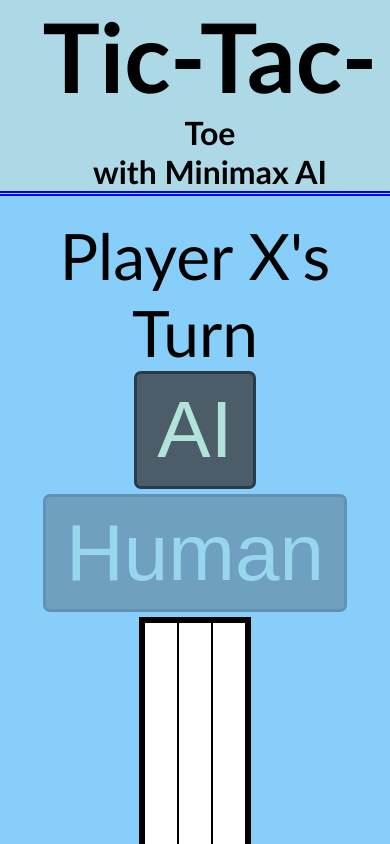
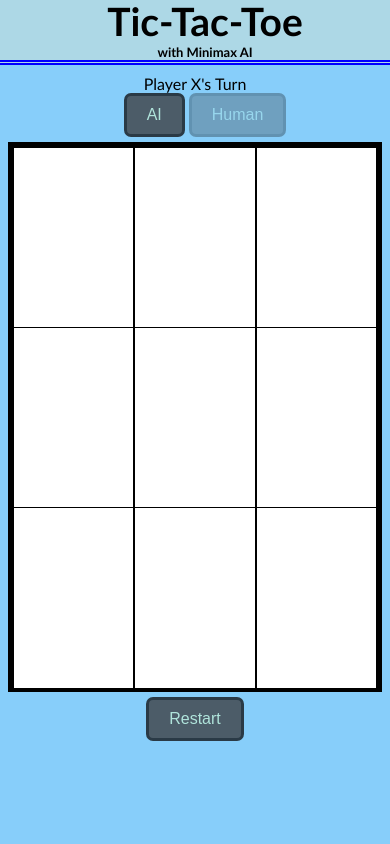
Before and after one commit to MattMacMaster/TicTacToeAI, a plain HTML site: page index.html in a window 390 px wide. Shown: the top 844 px of the page. Drawn offline with Linux system fonts and the light colour scheme.

Commit message:
Mobile Freindly

```diff
--- a/index.html
+++ b/index.html
@@ -14,7 +14,7 @@
         <br />with Minimax AI
     </h1>
     <div class="message" id="message"> Player X's Turn</div>
-    <div style="text-align: center;">
+    <div style="text-align: center; margin-left: 20px;">
         <button class="AI-button" id="ai" data-value=1>AI</button>
         <button class="AI-button" id="human" data-value=0>Human</button>
     </div>
--- a/styles.css
+++ b/styles.css
@@ -11,6 +11,7 @@ html {
     text-align: center;
     display: grid;
     grid-template-columns: repeat(3, 1fr);
+    grid-template-rows: 180px 180px 180px;
     border: 5px solid black;
     margin: auto 35% auto;
     height: auto !important;
@@ -72,6 +73,7 @@ h1 {
 
     border-color: blue;
     border: 5px double blue;
+    border-right: none;
     font-family: 'Trebuchet MS', 'Lucida Sans Unicode', 'Lucida Grande', 'Lucida Sans', Arial, sans-serif;
     width: 100%;
     margin-left: -50px;
@@ -84,11 +86,33 @@ h1::first-line {
 .field {
     display: block;
     text-align:center;
-    line-height: 230%;
-    height: 16rem;
+    line-height: 180%;
+    height: auto;
     font-size:6em;
     cursor: pointer;
     border: black solid 1px;
     background-color: white;
     font-family: 'Franklin Gothic Medium', 'Arial Narrow', Arial, sans-serif;
 }
+@media (max-width: 800px) {
+  h1 {
+    font-size: small;
+    margin-left: -55px;
+  }
+  .message {
+    font-size: 100%;
+  }
+  .AI-button {
+    font-size: 1rem;
+  }
+  .gameboard {
+    margin: auto;
+  }
+  .restart-button {
+    font-size: 1rem;
+  }
+  .field {
+    height: 180px;
+  }
+
+}
```
